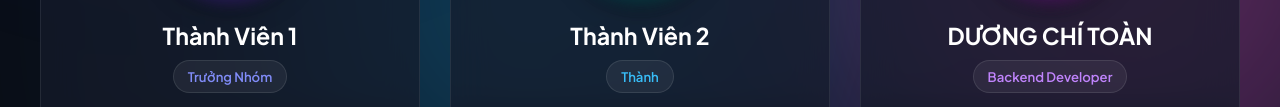
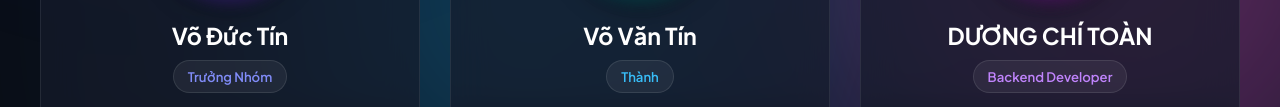
Before and after one commit to voductin789789/webgioithieubanthangiuaki, a plain HTML site: page index.html in a window 1280 px wide. Shown: the part 683-790 px from the top of the page. Drawn offline with Linux system fonts and the light colour scheme.

Commit message:
index.html

```diff
--- a/index.html
+++ b/index.html
@@ -722,7 +722,7 @@
                     </div>
                     <span class="status-dot"></span>
                 </div>
-                <h2 class="member-name">Thành Viên 1</h2>
+                <h2 class="member-name">Võ Đức Tín</h2>
                 <span class="role-pill">Trưởng Nhóm</span>
                 <button class="view-btn" type="button">
                     <span>Xem chi tiết</span>
@@ -742,7 +742,7 @@
                     </div>
                     <span class="status-dot"></span>
                 </div>
-                <h2 class="member-name">Thành Viên 2</h2>
+                <h2 class="member-name">Võ Văn Tín</h2>
                 <span class="role-pill">Thành </span>
                 <button class="view-btn" type="button">
                     <span>Xem chi tiết</span>
```
